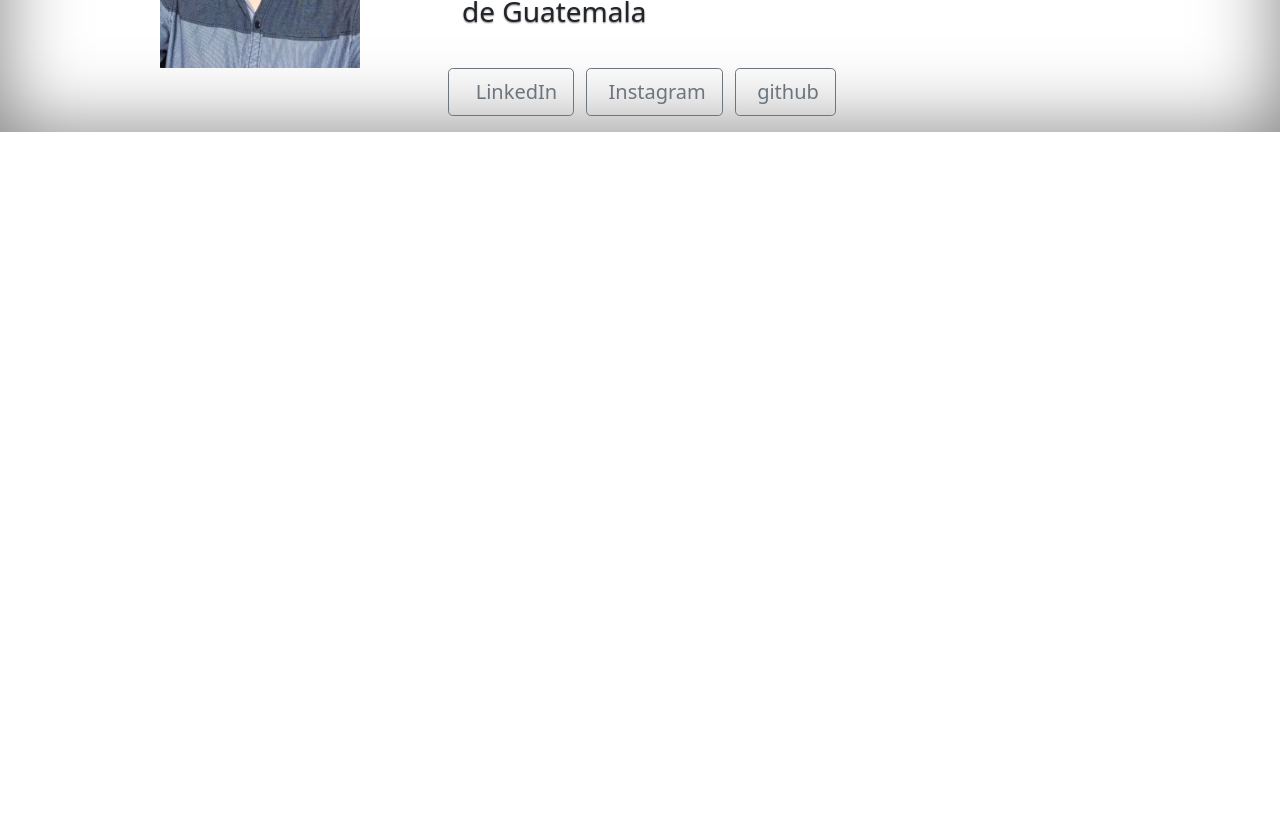
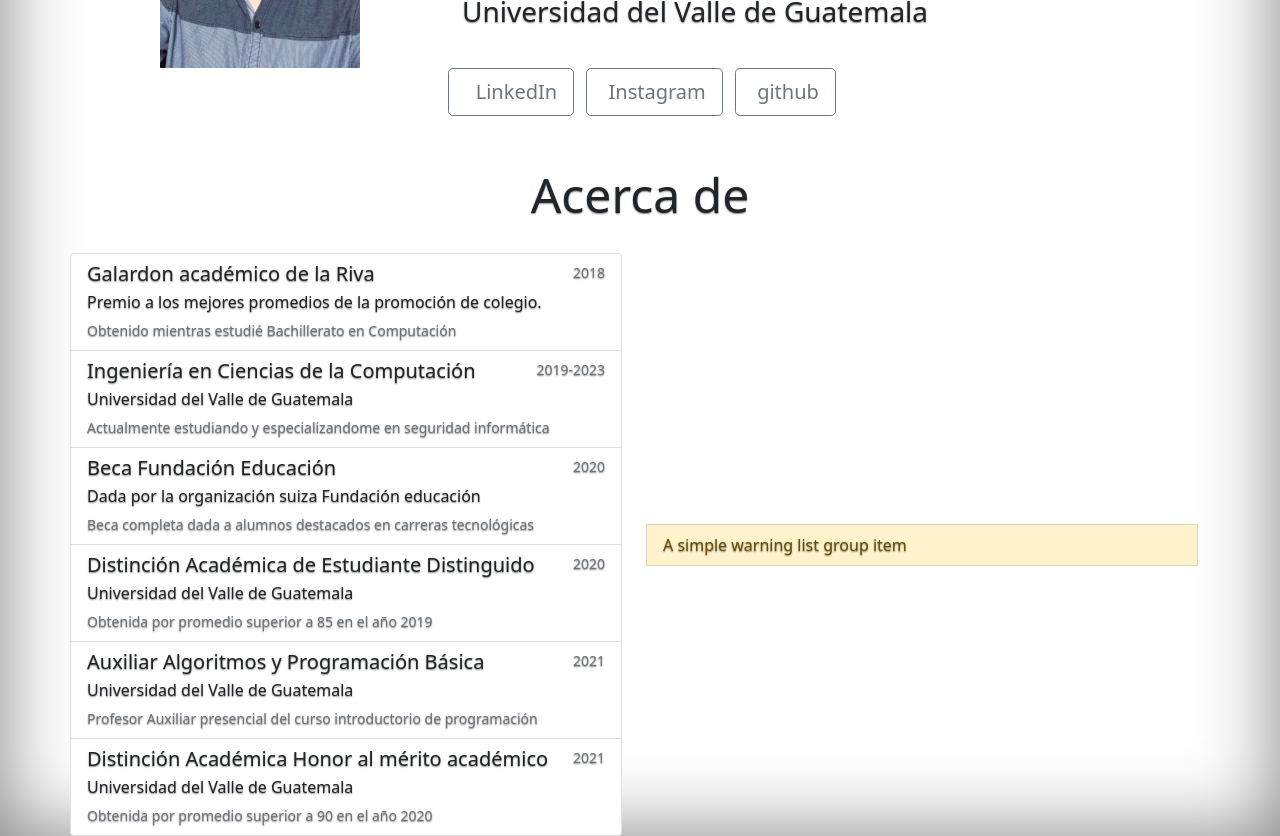
Before and after one commit to JJHH06/WebPortfolio, a React app: page / in a window 1280 px wide. Shown: the part 1120-1956 px from the top of the page. Before the commit the page ends 1252 px from the top, so only its background shows below. Built offline with nearby package versions, Linux system fonts and the light colour scheme.

Commit message:
Achievements

```diff
--- a/src/Components/NavBar/NavBar.js
+++ b/src/Components/NavBar/NavBar.js
@@ -1,8 +1,7 @@
-import React from 'react';
+import React from "react";
 //para componente 2
-import Retrato from '../../assets/selfie.jpg';
-function NavBar(){
-
+import Retrato from "../../assets/selfie.jpg";
+function NavBar() {
   return (
     <div>
       <div className="d-flex h-100 text-center text-white bg-portada contenedor-inicial">
@@ -25,7 +24,9 @@
           </header>
 
           <main className="portada-container">
-              <h1 className="display-2"><b>Jose Hurtarte</b></h1>
+            <h1 className="display-2">
+              <b>Jose Hurtarte</b>
+            </h1>
             <p className="lead title-description">
               Frontend and Backend developer
             </p>
@@ -33,32 +34,144 @@
         </div>
       </div>
 
+      {/* about */}
       <div className="container">
         <div className="row texto-about">
           <div className="col-lg-8  mx-auto">
-                    <h2 className = "display-5"><b>Acerca de</b></h2>
+            <h2 className="display-5">
+              <b>Acerca de</b>
+            </h2>
           </div>
         </div>
         <div className="row">
-                <div className="col d-flex justify-content-center"><img className = "retrato-about align-self-center" src = {Retrato}/></div>
+          <div className="col d-flex justify-content-center">
+            <img className="retrato-about align-self-center" src={Retrato} />
+          </div>
           <div className="d-flex align-items-center col-lg-8 mx-auto">
-                    <p className = "fw-light fs-3">Mi nombre es José Javier Hurtarte,Tengo 20 años, soy un front y backend developer, apasionado por el diseño. Actualmente soy un estudiante de Ingeniería en Ciencias de la Computación en la Universidad del Valle de Guatemala</p>
+            <p className="fw-light fs-3">
+              Mi nombre es José Javier Hurtarte,Tengo 20 años, soy un front y
+              backend developer, apasionado por el User Experience. Actualmente
+              soy un estudiante de Ingeniería en Ciencias de la Computación en
+              la Universidad del Valle de Guatemala
+            </p>
           </div>
         </div>
         <div className="row">
           <div className="d-flex justify-content-center col mx-auto">
             <ul className="list-inline banner-social-buttons">
-                        <li className="list-inline-item">&nbsp;<button className="btn btn-outline-secondary btn-lg btn-default" type="button"><i className="fa fa-google-plus fa-fw"></i><span className="network-name">&nbsp; LinkedIn</span></button></li>
-                        <li className="list-inline-item">&nbsp;<button className="btn btn-outline-secondary btn-lg btn-default" type="button"><i className="fa fa-twitter fa-fw"></i><span className="network-name">&nbsp;Instagram</span></button></li>
-                        <li className="list-inline-item">&nbsp;<button className="btn btn-outline-secondary btn-lg btn-default" type="button"><i className="fa fa-github fa-fw"></i><span className="network-name">&nbsp;github</span></button></li>
+              <li className="list-inline-item">
+                &nbsp;
+                <button
+                  className="btn btn-outline-secondary btn-lg btn-default"
+                  type="button"
+                >
+                  <i className="fa fa-google-plus fa-fw"></i>
+                  <span className="network-name">&nbsp; LinkedIn</span>
+                </button>
+              </li>
+              <li className="list-inline-item">
+                &nbsp;
+                <button
+                  className="btn btn-outline-secondary btn-lg btn-default"
+                  type="button"
+                >
+                  <i className="fa fa-twitter fa-fw"></i>
+                  <span className="network-name">&nbsp;Instagram</span>
+                </button>
+              </li>
+              <li className="list-inline-item">
+                &nbsp;
+                <button
+                  className="btn btn-outline-secondary btn-lg btn-default"
+                  type="button"
+                >
+                  <i className="fa fa-github fa-fw"></i>
+                  <span className="network-name">&nbsp;github</span>
+                </button>
+              </li>
             </ul>
           </div>
         </div>
       </div>
 
+      {/* curriculum */}
+
+      <div className="container">
+        <div className="row texto-about">
+          <div className="col-lg-8  mx-auto">
+            <h2 className="display-5">
+              <b>Acerca de</b>
+            </h2>
+          </div>
+        </div>
+        <div className="row">
+          <div className="d-flex align-items-center col mx-auto list-group">
+          <a href="#" className="list-group-item list-group-item-action">
+    <div className="d-flex w-100 justify-content-between">
+      <h5 className="mb-1">Galardon académico de la Riva</h5>
+      <small className="text-muted">2018</small>
+    </div>
+    <p className="mb-1">Premio a los mejores promedios de la promoción de colegio.</p>
+    <small className="text-muted">Obtenido mientras estudié Bachillerato en Computación</small>
+  </a>
+
+  <a href="#" className="list-group-item list-group-item-action">
+    <div className="d-flex w-100 justify-content-between">
+      <h5 className="mb-1">Ingeniería en Ciencias de la Computación</h5>
+      <small className="text-muted">2019-2023</small>
+    </div>
+    <p className="mb-1">Universidad del Valle de Guatemala</p>
+    <small className="text-muted">Actualmente estudiando y especializandome en seguridad informática</small>
+  </a>
+
+  <a href="#" className="list-group-item list-group-item-action">
+    <div className="d-flex w-100 justify-content-between">
+      <h5 className="mb-1">Beca Fundación Educación</h5>
+      <small className="text-muted">2020</small>
+    </div>
+    <p className="mb-1">Dada por la organización suiza Fundación educación </p>
+    <small className="text-muted">Beca completa dada a alumnos destacados en carreras tecnológicas</small>
+  </a>
+
+  <a href="#" className="list-group-item list-group-item-action">
+    <div className="d-flex w-100 justify-content-between">
+      <h5 className="mb-1">Distinción Académica de Estudiante Distinguido</h5>
+      <small className="text-muted">2020</small>
+    </div>
+    <p className="mb-1">Universidad del Valle de Guatemala</p>
+    <small className="text-muted">Obtenida por promedio superior a 85 en el año 2019</small>
+  </a>
+
+  <a href="#" className="list-group-item list-group-item-action">
+    <div className="d-flex w-100 justify-content-between">
+      <h5 className="mb-1">Auxiliar Algoritmos y Programación Básica</h5>
+      <small className="text-muted">2021</small>
+    </div>
+    <p className="mb-1">Universidad del Valle de Guatemala</p>
+    <small className="text-muted">Profesor Auxiliar presencial del curso introductorio de programación</small>
+  </a>
+
+  <a href="#" className="list-group-item list-group-item-action">
+    <div className="d-flex w-100 justify-content-between">
+      <h5 className="mb-1">Distinción Académica Honor al mérito académico</h5>
+      <small className="text-muted">2021</small>
+    </div>
+    <p className="mb-1">Universidad del Valle de Guatemala</p>
+    <small className="text-muted">Obtenida por promedio superior a 90 en el año 2020</small>
+  </a>
 
 
-
+          </div>
+          <div className="d-flex align-items-center col mx-auto">
+            <a
+              href="#"
+              className="list-group-item list-group-item-action list-group-item-warning"
+            >
+              A simple warning list group item
+            </a>
+          </div>
+        </div>
+      </div>
     </div>
   );
 }
```
Lines whose indentation alone changed are shown as unchanged.
